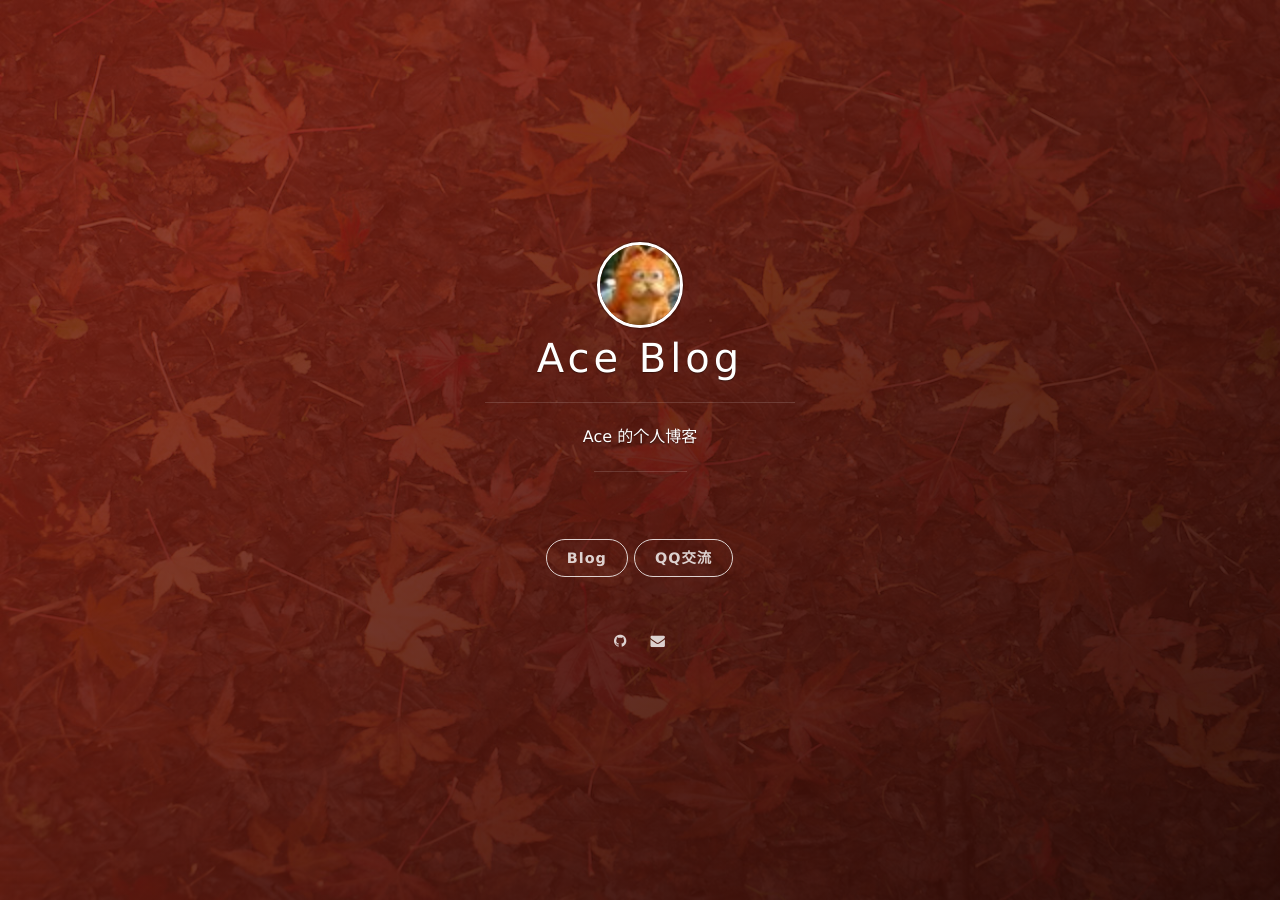
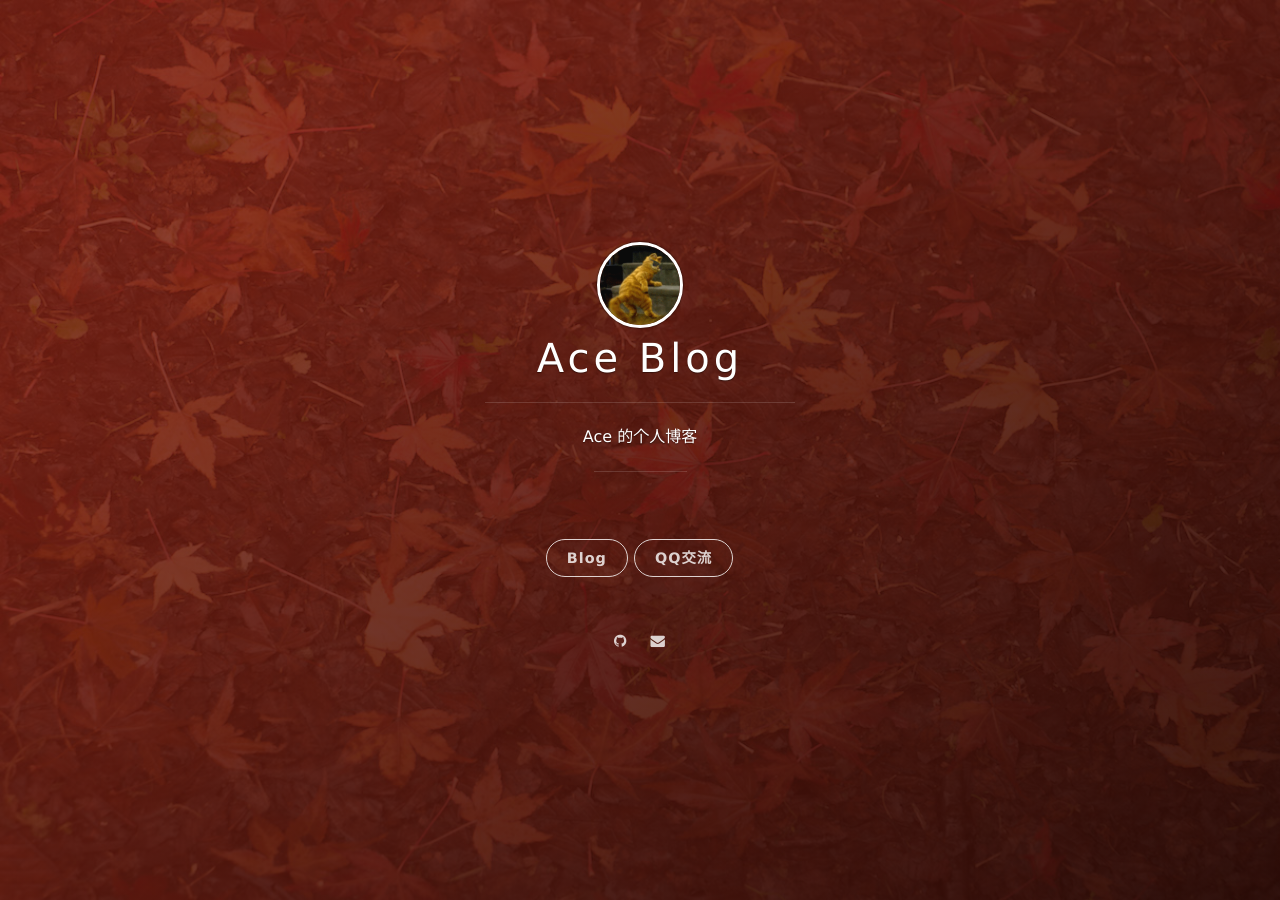
Before and after one commit to feng1234665/Ace.github.io, a Jekyll site: the page built from index.html, in a window 1280 px wide. Built offline with Jekyll 4.4.1, drawn with Linux system fonts in a browser that asks for light colours; nearby versions of some CDN libraries; the list of posts is cut into pages by our own code.

Commit message:
no message

```diff
--- a/_includes/side-panel.html
+++ b/_includes/side-panel.html
@@ -4,7 +4,7 @@
     <div class="panel-main__inner panel-inverted">
     <div class="panel-main__content">
 
-        <a href="/#blog" title="前往 {{ site.title }} 的主页" class="blog-button"><img src="/assets/images/avatar.jpg" width="80" alt="{{ site.title }} logo" class="panel-cover__logo logo" /></a>
+        <a href="/#blog" title="前往 {{ site.title }} 的主页" class="blog-button"><img src="/assets/images/head.gif" width="80" alt="{{ site.title }} logo" class="panel-cover__logo logo" /></a>
         <h1 class="panel-cover__title panel-title"><a href="/#blog" title="link to homepage for {{ site.title }}" class="blog-button">{{ site.title }}</a></h1>
        <!-- {% if site.subtitle %}
         <span class="panel-cover__subtitle panel-subtitle">{{site.subtitle}}</span>
```
Also changed, not shown: assets/images/head.gif (added).
